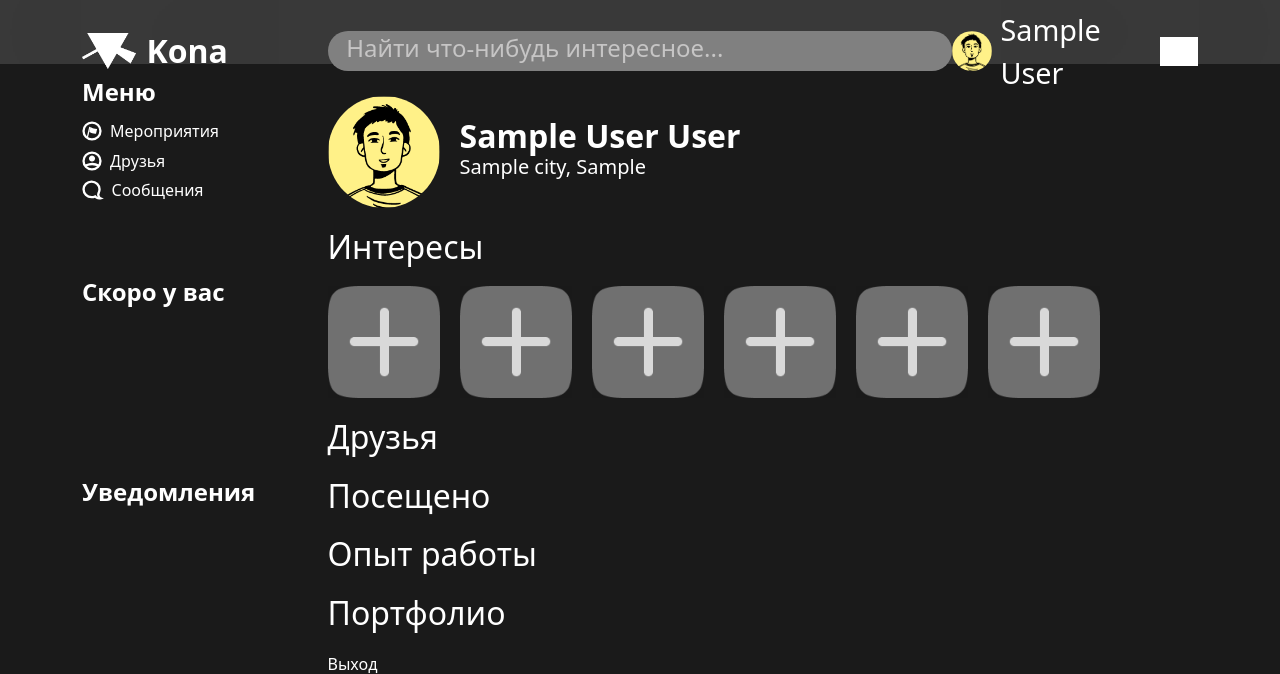
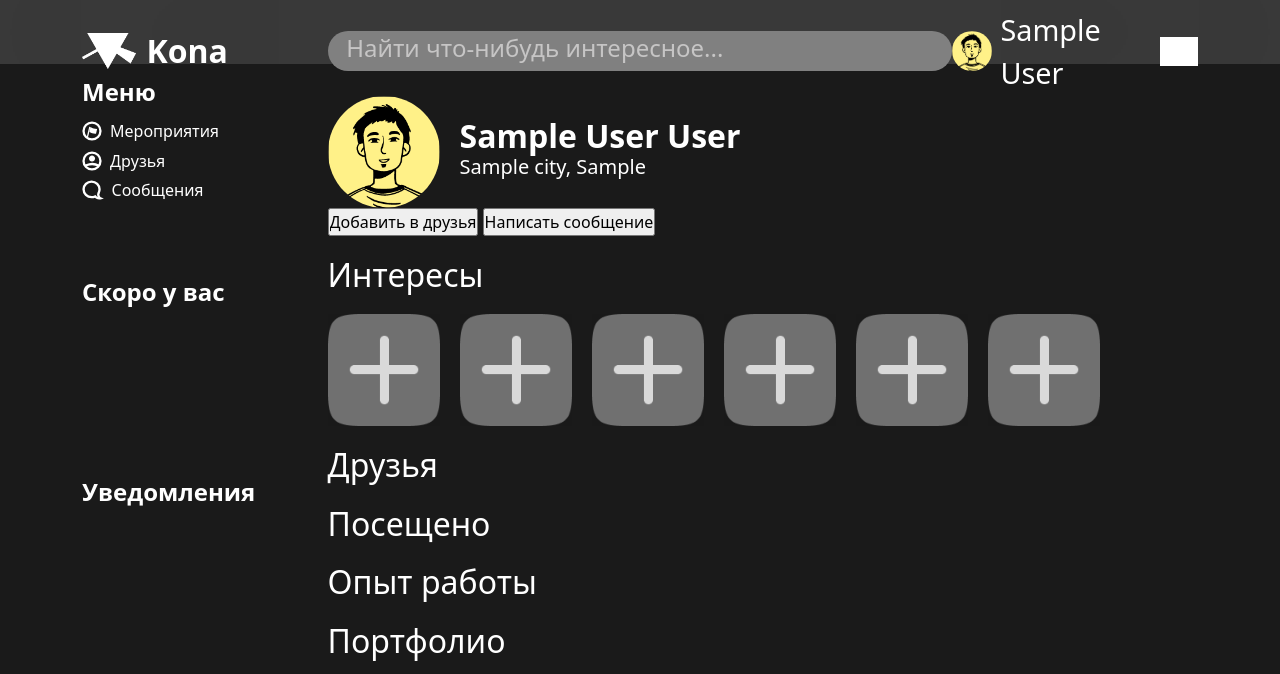
Before and after one commit to NikitaKolotushkin/Kona, a Flask app: a page that uses app/templates/user_profile.html in a window 1280 px wide. Shown: the top 674 px of the page. Run offline with Flask 3, Linux system fonts and the light colour scheme; a user stored in the database is signed in; tables that the repository leaves empty hold one stand-in row (values such as "Sample post"); grey boxes are pictures that could not be loaded.

Commit message:
added interactive form in user profile

```diff
--- a/app/templates/user_profile.html
+++ b/app/templates/user_profile.html
@@ -9,6 +9,13 @@
                 <h2>{{profile_owner['name']}} {{profile_owner['surname']}}</h2>
                 <h4>{{city}}, {{profile_owner['university']}}</h4>
             </div>
+        </div>
+        <div class="interactive_block">
+            <form action="" class="interactive_form" id="interactive_form" method="POST">
+                <input type="button" value="Добавить в друзья" name="add_friend">
+                <input type="button" value="Написать сообщение" name="write_message">
+            </form>
+
         </div>
 
         <div class="user_block__interests">
```
